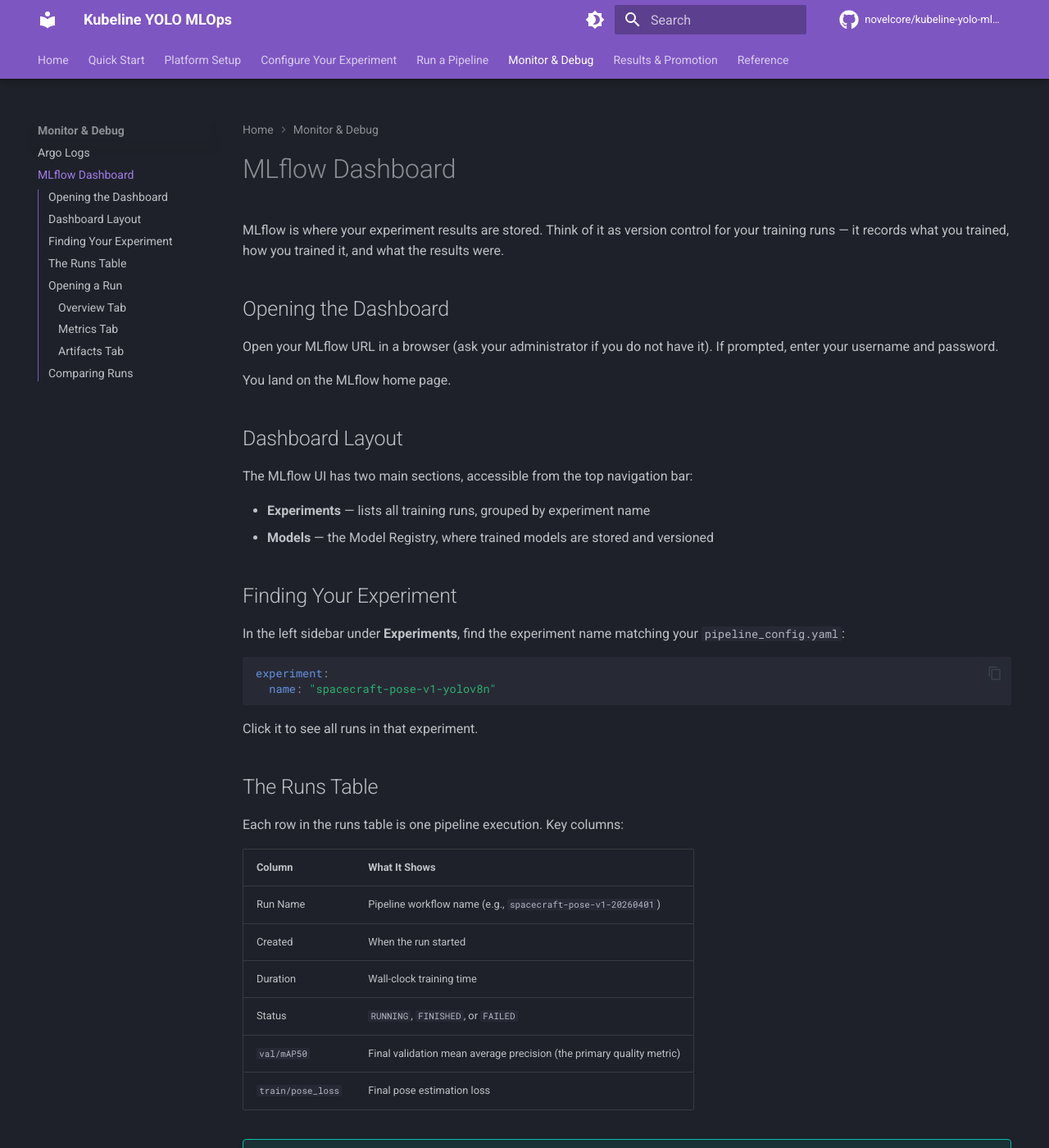
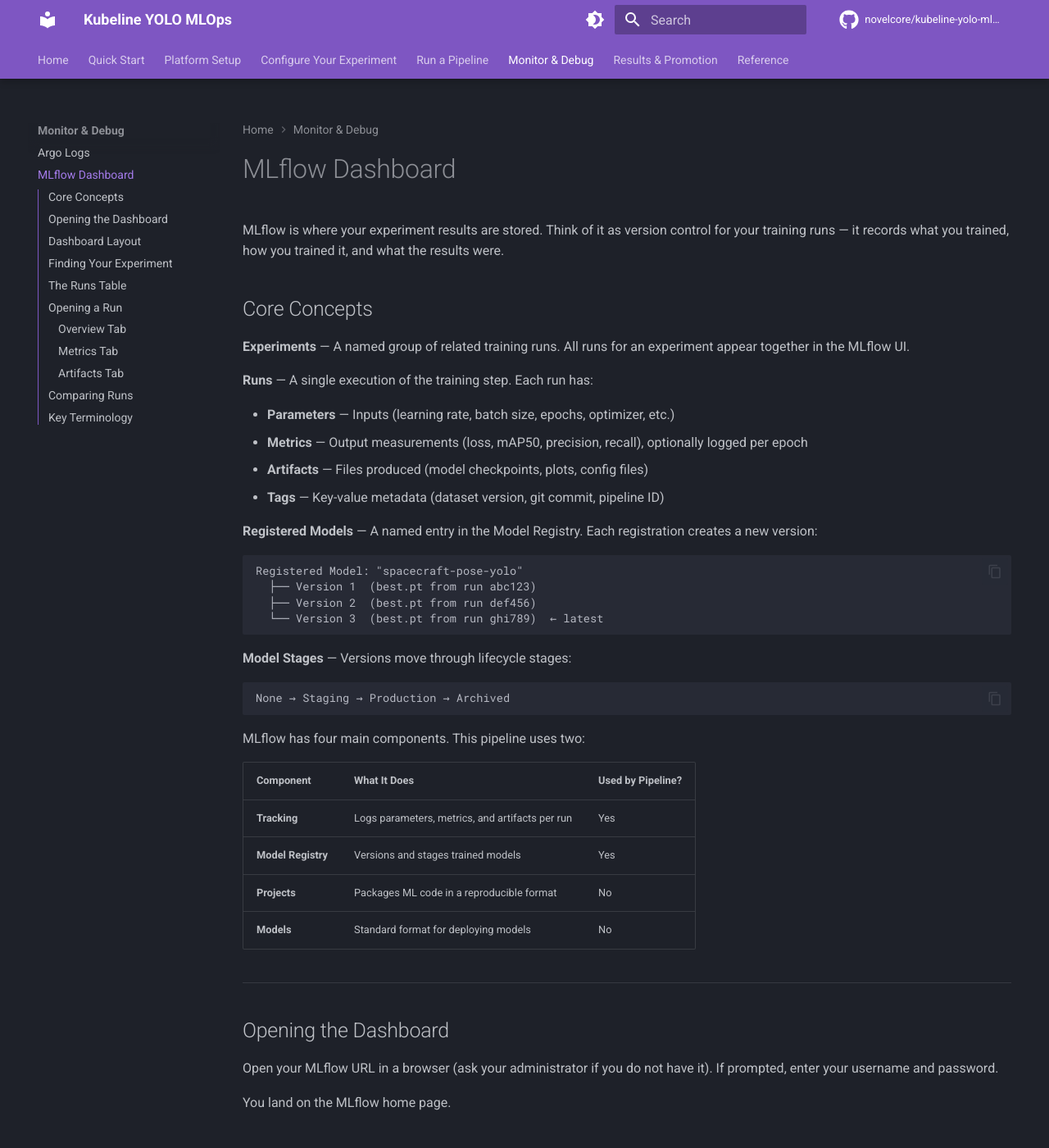
Before and after one commit to novelcore/kubeline-yolo-mlops, an MkDocs documentation site: the page built from .docs/monitor/mlflow.md, in a window 1280 px wide and 1400 px high. Shown: the whole window at 82% size. Built offline with MkDocs 1.6.1 and Material for MkDocs 9.7.7, drawn with Linux system fonts in a browser that asks for light colours; comment, search, counter and statistics services are not loaded; some of the changed text lies outside the part shown.

Commit message:
docs: fix 7 critical content gaps from review
- Fix XKubeAppTemplate kind (was incorrectly KubeAppTemplate)
- Add MLflow core concepts section with component table
- Add missing training losses (kobj_loss, cls_loss, dfl_loss)
- Add missing artifacts (P_curve, R_curve, PR_curve)
- Add MLflow terminology cheat sheet (13 terms)
- Add resource requirements per step table
- Add controllerRoleArn to KubePool section

Co-Authored-By: Claude Opus 4.6 (1M context) <noreply@anthropic.com>

````diff
--- a/.docs/monitor/mlflow.md
+++ b/.docs/monitor/mlflow.md
@@ -1,6 +1,43 @@
 # MLflow Dashboard
 
 MLflow is where your experiment results are stored. Think of it as version control for your training runs — it records what you trained, how you trained it, and what the results were.
+
+## Core Concepts
+
+**Experiments** — A named group of related training runs. All runs for an experiment appear together in the MLflow UI.
+
+**Runs** — A single execution of the training step. Each run has:
+
+- **Parameters** — Inputs (learning rate, batch size, epochs, optimizer, etc.)
+- **Metrics** — Output measurements (loss, mAP50, precision, recall), optionally logged per epoch
+- **Artifacts** — Files produced (model checkpoints, plots, config files)
+- **Tags** — Key-value metadata (dataset version, git commit, pipeline ID)
+
+**Registered Models** — A named entry in the Model Registry. Each registration creates a new version:
+
+```
+Registered Model: "spacecraft-pose-yolo"
+  ├── Version 1  (best.pt from run abc123)
+  ├── Version 2  (best.pt from run def456)
+  └── Version 3  (best.pt from run ghi789)  ← latest
+```
+
+**Model Stages** — Versions move through lifecycle stages:
+
+```
+None → Staging → Production → Archived
+```
+
+MLflow has four main components. This pipeline uses two:
+
+| Component | What It Does | Used by Pipeline? |
+|---|---|---|
+| **Tracking** | Logs parameters, metrics, and artifacts per run | Yes |
+| **Model Registry** | Versions and stages trained models | Yes |
+| **Projects** | Packages ML code in a reproducible format | No |
+| **Models** | Standard format for deploying models | No |
+
+---
 
 ## Opening the Dashboard
 
@@ -63,10 +100,15 @@ Shows all metrics logged during training as line charts over epochs.
 
 | Metric | What It Means |
 | --- | --- |
+| `train/box_loss` | Bounding box regression loss |
+| `train/pose_loss` | Keypoint pose estimation loss — should decrease steadily |
+| `train/kobj_loss` | Keypoint objectness loss |
+| `train/cls_loss` | Classification loss |
+| `train/dfl_loss` | Distribution focal loss |
+| `val/precision` | Validation precision |
+| `val/recall` | Validation recall |
 | `val/mAP50` | Mean average precision at IoU=0.50 — the primary quality indicator |
 | `val/mAP50_95` | mAP averaged over IoU thresholds 0.50–0.95 — stricter quality measure |
-| `train/pose_loss` | Keypoint regression loss — should decrease steadily |
-| `train/box_loss` | Bounding box loss |
 | `system/gpu_utilization_pct` | GPU compute usage — should be consistently high (>70%) |
 | `system/gpu_vram_used_gb` | GPU memory in use |
 
@@ -76,11 +118,14 @@ Shows files uploaded during the run:
 
 | Artifact | Description |
 | --- | --- |
-| `best.pt` | Model checkpoint with the highest `val/mAP50` |
+| `best.pt` | Model checkpoint with the highest validation mAP50 |
 | `last.pt` | Model checkpoint from the final epoch |
-| `results.png` | Training metrics plotted over all epochs |
-| `args.yaml` | Full configuration used for the run |
-| `confusion_matrix.png` | Validation confusion matrix |
+| `args.yaml` | Full Ultralytics configuration used for the run |
+| `results.png` | Training metrics plotted across all epochs |
+| `confusion_matrix.png` | Confusion matrix on validation data |
+| `P_curve.png` | Precision-confidence curve |
+| `R_curve.png` | Recall-confidence curve |
+| `PR_curve.png` | Precision-recall curve |
 
 Click any image to preview it inline. Click a `.pt` file to download it.
 
@@ -101,6 +146,26 @@ This is the fastest way to answer *"what changed between my best and worst run?"
 
 ---
 
+## Key Terminology
+
+| Term | Definition |
+|---|---|
+| **Tracking URI** | The URL of the MLflow server (e.g., `http://mlflow.example.com:5000`) |
+| **Experiment** | A named collection of runs (e.g., `spacecraft-pose-toy`) |
+| **Run** | One training execution — has params, metrics, artifacts, and tags |
+| **Parameter** | A training input logged once per run (e.g., `lr0=0.01`) |
+| **Metric** | A training output, optionally logged per step/epoch (e.g., `val/mAP50=0.82`) |
+| **Artifact** | A file attached to a run (e.g., `best.pt`, `results.png`) |
+| **Tag** | A key-value label on a run or model version (e.g., `dataset_version=v1`) |
+| **Registered Model** | A named model entry in the registry with one or more versions |
+| **Model Version** | A specific checkpoint registered under a model name |
+| **Stage** | A lifecycle label on a model version: `None`, `Staging`, `Production`, `Archived` |
+| **Backend Store** | Database (PostgreSQL) that holds run metadata, params, metrics |
+| **Artifact Store** | Object storage (S3) that holds model files and other binary artifacts |
+| **Proxy Artifacts** | Artifact uploads that go through the tracking server instead of directly to S3 |
+
+---
+
 Continue to reading and understanding your metrics in detail:
 
 [:octicons-arrow-right-24: Reading Metrics](../results/metrics.md)
````
Also changed, not shown: .docs/platform-setup/kaos-setup.md (+27 -5 lines), .docs/reference/steps.md (+9 -0 lines).
